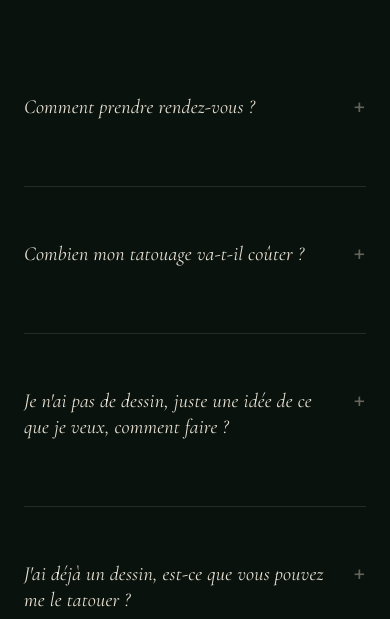
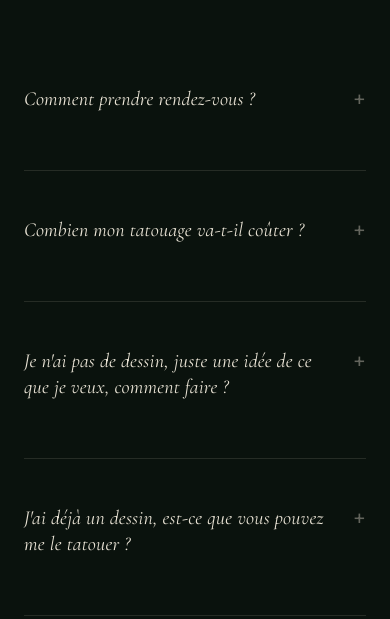
Before and after one commit to thibaudps/nuitnoiretattoo, a website: page faq.html in a window 390 px wide. Shown: the part 154-773 px from the top of the page. Drawn offline with nearby package versions, Linux system fonts and the light colour scheme.

Commit message:
Add files via upload

```diff
--- a/css/main.css
+++ b/css/main.css
@@ -1561,7 +1561,7 @@ body[data-page="home"] .nav {
   justify-content: space-between;
   align-items: baseline;
   gap: 24px;
-  padding: 26px 0;
+  padding: 15px 0;
 }
 
 .faq-item summary::-webkit-details-marker {
@@ -1726,7 +1726,7 @@ body[data-page="home"] .nav {
   }
 
   .faq-item summary {
-    padding: 20px 0;
+    padding: 12px 0;
     gap: 16px;
   }
 
```
